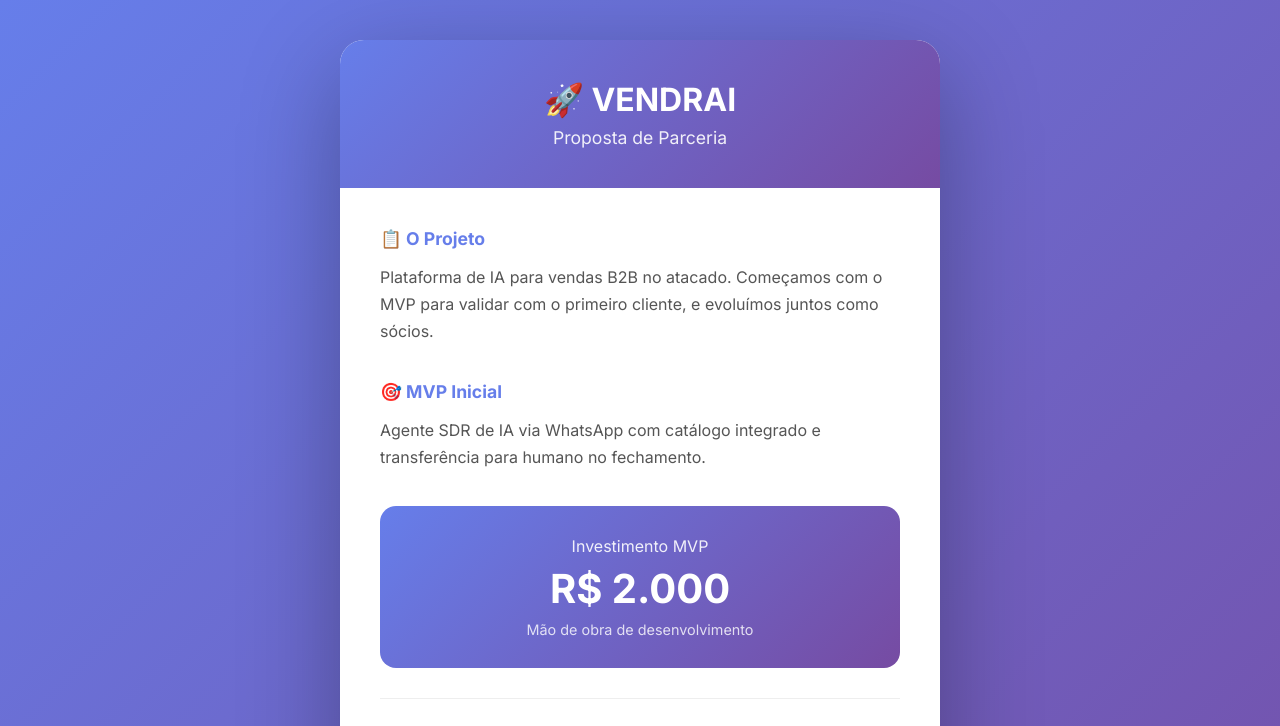
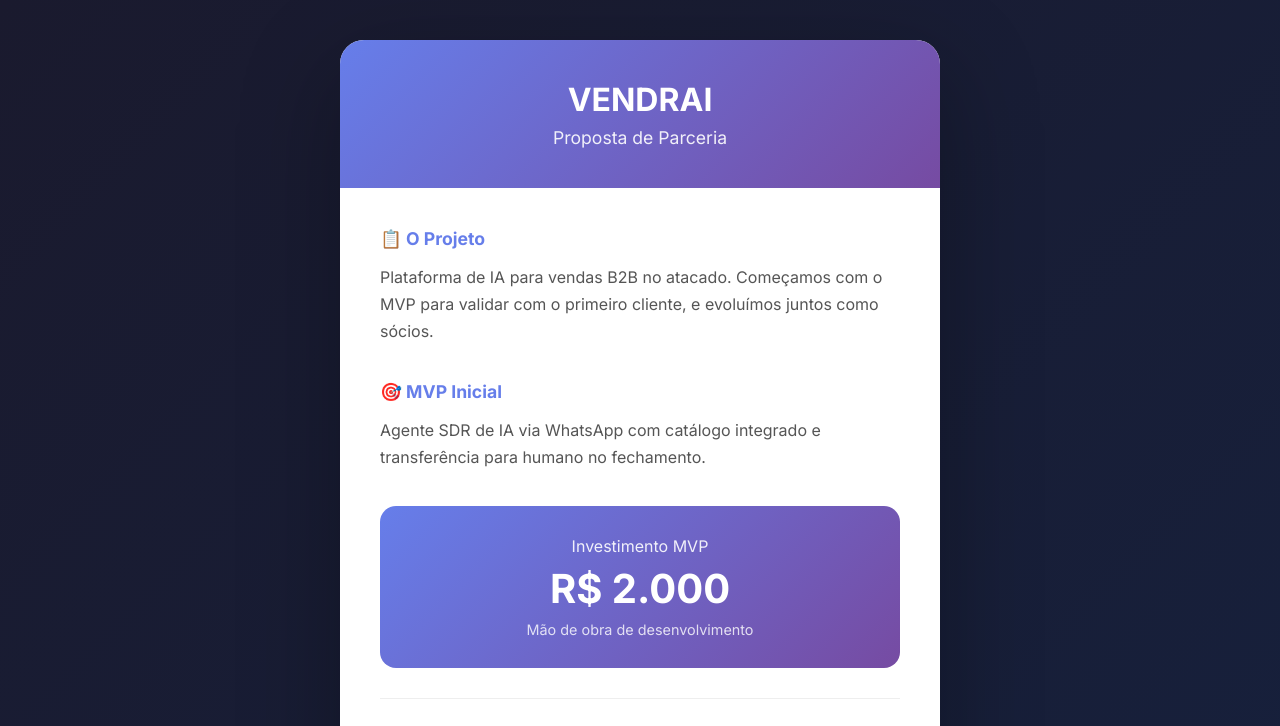
Before and after one commit to izack07-collab/propostas-comerciais, a plain HTML site: page vendrai.html in a window 1280 px wide. Shown: the top 726 px of the page. Drawn offline with Linux system fonts and the light colour scheme.

Commit message:
Design: fundo escuro, removido emoji

```diff
--- a/vendrai.html
+++ b/vendrai.html
@@ -16,7 +16,7 @@
 
         body {
             font-family: 'Inter', sans-serif;
-            background: linear-gradient(135deg, #667eea 0%, #764ba2 100%);
+            background: linear-gradient(135deg, #1a1a2e 0%, #16213e 100%);
             min-height: 100vh;
             display: flex;
             align-items: center;
@@ -143,7 +143,7 @@
 <body>
     <div class="container">
         <div class="header">
-            <h1>🚀 VENDRAI</h1>
+            <h1>VENDRAI</h1>
             <p>Proposta de Parceria</p>
         </div>
 
```
